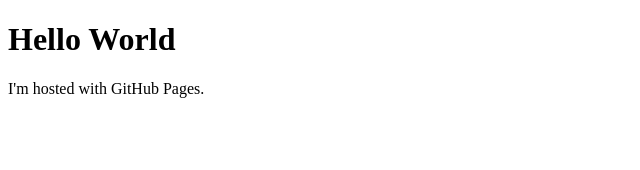
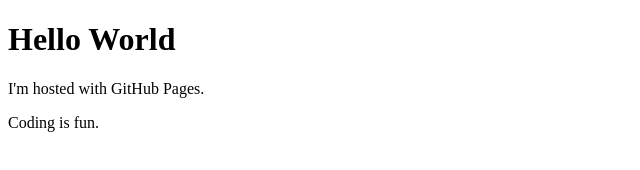
Before and after one commit to MateriaBlu/materiablu.github.io, a plain HTML site: page index.html in a window 1280 px wide. Shown: the whole page, without its empty margins (0-640 px from the left). Drawn offline with Linux system fonts and the light colour scheme.

Commit message:
Update paragraph

```diff
--- a/index.html
+++ b/index.html
@@ -3,5 +3,6 @@
 <body>
 <h1>Hello World</h1>
 <p>I'm hosted with GitHub Pages.</p>
+<p>Coding is fun.</p>
 </body>
 </html>
```
